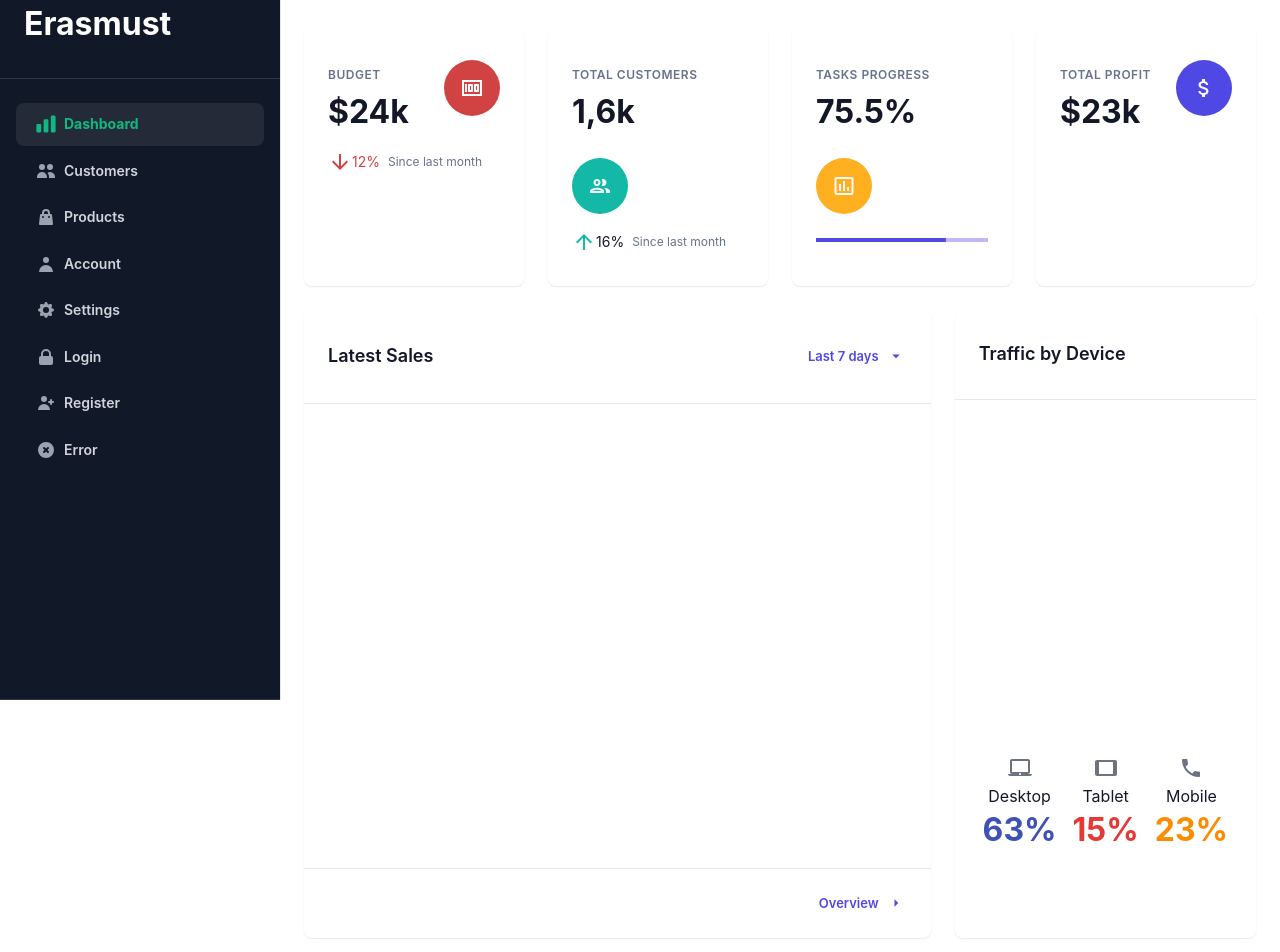
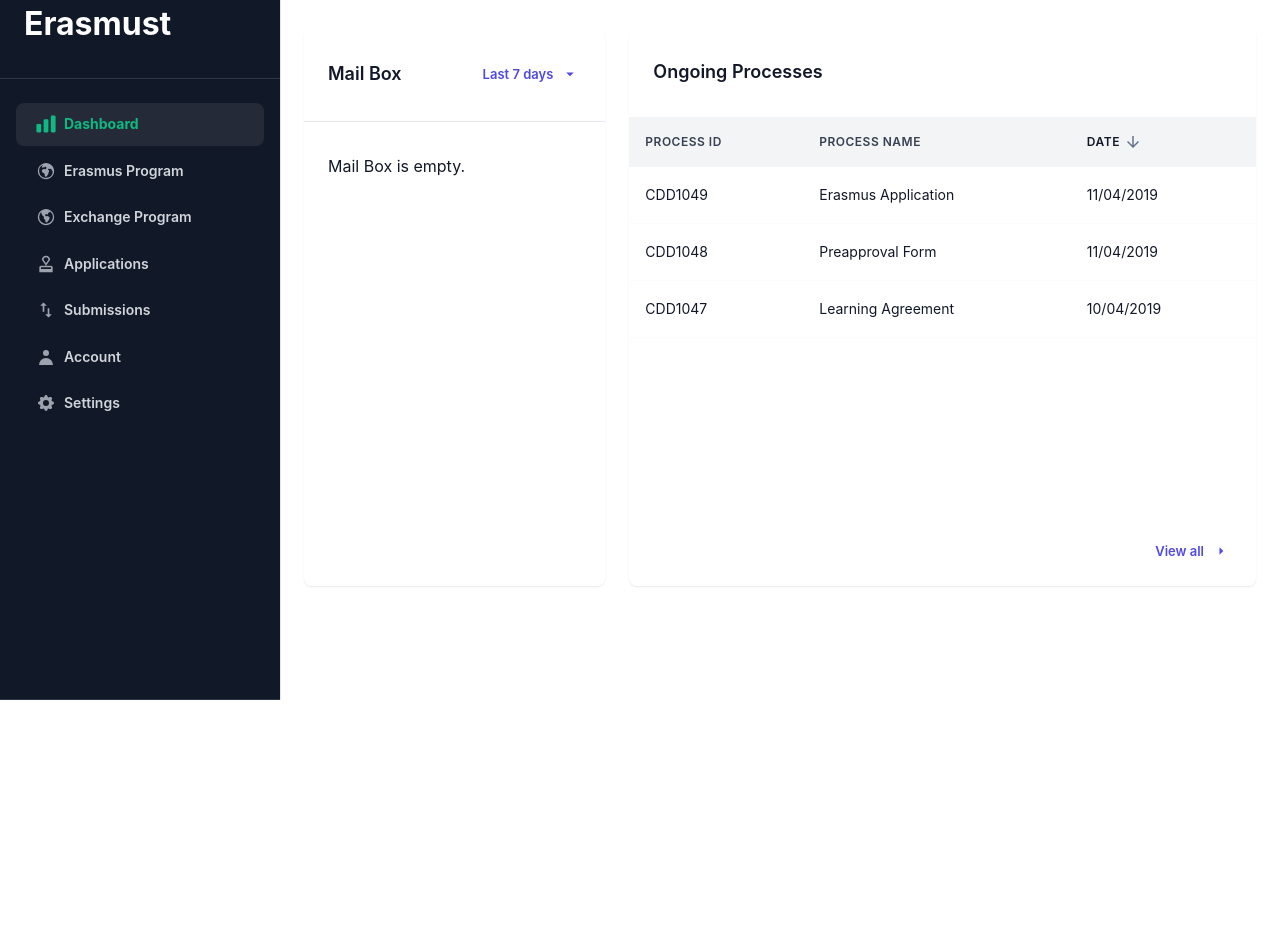
Before and after one commit to tolgaozgun/erasmust, a React (Create React App) app in the folder frontend/: page /dashboardStudent in a window 1280 px wide. Shown: the part 100-1052 px from the top of the page. After the commit the page ends 800 px from the top, so only its background shows below. Built offline with nearby package versions, Linux system fonts and the light colour scheme.

Commit message:
Uptaded dashboard and sidebar

```diff
--- a/frontend/package.json
+++ b/frontend/package.json
@@ -17,6 +17,7 @@
     "react": "^18.2.0",
     "react-chartjs-2": "^4.3.1",
     "react-dom": "^18.2.0",
+    "react-icons": "^4.6.0",
     "react-perfect-scrollbar": "^1.5.8",
     "react-scripts": "^5.0.1",
     "web-vitals": "^2.1.4",
--- a/frontend/src/componentsStudent/account/account-profile-details.js
+++ b/frontend/src/componentsStudent/account/account-profile-details.js
@@ -30,9 +30,7 @@ export const AccountProfileDetails = (props) => {
     firstName: 'Katarina',
     lastName: 'Smith',
     email: 'demo@devias.io',
-    phone: '',
-    state: 'Alabama',
-    country: 'USA'
+    phone: ''
   });
 
   const handleChange = (event) => {
@@ -120,47 +118,6 @@ export const AccountProfileDetails = (props) => {
                 variant="outlined"
               />
             </Grid>
-            <Grid
-              item
-              md={6}
-              xs={12}
-            >
-              <TextField
-                fullWidth
-                label="Country"
-                name="country"
-                onChange={handleChange}
-                required
-                value={values.country}
-                variant="outlined"
-              />
-            </Grid>
-            <Grid
-              item
-              md={6}
-              xs={12}
-            >
-              <TextField
-                fullWidth
-                label="Select State"
-                name="state"
-                onChange={handleChange}
-                required
-                select
-                SelectProps={{ native: true }}
-                value={values.state}
-                variant="outlined"
-              >
-                {states.map((option) => (
-                  <option
-                    key={option.value}
-                    value={option.value}
-                  >
-                    {option.label}
-                  </option>
-                ))}
-              </TextField>
-            </Grid>
           </Grid>
         </CardContent>
         <Divider />
--- a/frontend/src/componentsStudent/account/account-profile.js
+++ b/frontend/src/componentsStudent/account/account-profile.js
@@ -10,12 +10,12 @@ import {
 } from '@mui/material';
 
 const user = {
-  avatar: '/static/images/avatars/avatar_6.png',
-  city: 'Los Angeles',
-  country: 'USA',
-  jobTitle: 'Senior Developer',
-  name: 'Katarina Smith',
-  timezone: 'GTM-7'
+  avatar: '/static/images/avatars/avatar_1.png',
+  city: 'Ankara',
+  country: 'Turkey',
+  jobTitle: 'Student',
+  name: 'John Doe',
+  timezone: 'GTM-3'
 };
 
 export const AccountProfile = (props) => (
--- a/frontend/src/componentsStudent/dashboard-sidebar.js
+++ b/frontend/src/componentsStudent/dashboard-sidebar.js
@@ -12,6 +12,11 @@ import { Users as UsersIcon } from '../icons/users';
 import { XCircle as XCircleIcon } from '../icons/x-circle';
 import { Logo } from './logo';
 import { NavItem } from './nav-item';
+import ImportExportOutlinedIcon from '@mui/icons-material/ImportExportOutlined';
+import ApprovalOutlinedIcon from '@mui/icons-material/ApprovalOutlined';
+import SouthAmericaOutlinedIcon from '@mui/icons-material/SouthAmericaOutlined';
+import { HiGlobeEuropeAfrica } from "react-icons/hi2";
+import { HiGlobeAmericas } from "react-icons/hi2";
 
 const items = [
   {
@@ -20,14 +25,24 @@ const items = [
     title: 'Dashboard'
   },
   {
+    href: '/erasmusProgram',
+    icon: (<HiGlobeEuropeAfrica fontSize="small" />),
+    title: 'Erasmus Program'
+  },
+  {
+    href: '/exchangeProgram',
+    icon: (<HiGlobeAmericas fontSize="small" />),
+    title: 'Exchange Program'
+  },
+  {
     href: '/splash',
-    icon: (<UsersIcon fontSize="small" />),
-    title: 'Customers'
+    icon: (<ApprovalOutlinedIcon fontSize="small" />),
+    title: 'Applications'
   },
   {
     href: '/products',
-    icon: (<ShoppingBagIcon fontSize="small" />),
-    title: 'Products'
+    icon: (<ImportExportOutlinedIcon fontSize="small" />),
+    title: 'Submissions'
   },
   {
     href: '/accountStudent',
@@ -38,21 +53,6 @@ const items = [
     href: '/settingStudent',
     icon: (<CogIcon fontSize="small" />),
     title: 'Settings'
-  },
-  {
-    href: '/login',
-    icon: (<LockIcon fontSize="small" />),
-    title: 'Login'
-  },
-  {
-    href: '/register',
-    icon: (<UserAddIcon fontSize="small" />),
-    title: 'Register'
-  },
-  {
-    href: '/404',
-    icon: (<XCircleIcon fontSize="small" />),
-    title: 'Error'
   }
 ];
 
--- a/frontend/src/componentsStudent/dashboard/latest-orders.js
+++ b/frontend/src/componentsStudent/dashboard/latest-orders.js
@@ -23,76 +23,48 @@ const orders = [
     ref: 'CDD1049',
     amount: 30.5,
     customer: {
-      name: 'Ekaterina Tankova'
+      name: 'Erasmus Application'
     },
     createdAt: 1555016400000,
-    status: 'pending'
+    status: 'approved'
   },
   {
     id: uuid(),
     ref: 'CDD1048',
     amount: 25.1,
     customer: {
-      name: 'Cao Yu'
+      name: 'Preapproval Form'
     },
     createdAt: 1555016400000,
-    status: 'delivered'
+    status: 'approved'
   },
   {
     id: uuid(),
     ref: 'CDD1047',
     amount: 10.99,
     customer: {
-      name: 'Alexa Richardson'
+      name: 'Learning Agreement'
     },
     createdAt: 1554930000000,
-    status: 'refunded'
-  },
-  {
-    id: uuid(),
-    ref: 'CDD1046',
-    amount: 96.43,
-    customer: {
-      name: 'Anje Keizer'
-    },
-    createdAt: 1554757200000,
     status: 'pending'
-  },
-  {
-    id: uuid(),
-    ref: 'CDD1045',
-    amount: 32.54,
-    customer: {
-      name: 'Clarke Gillebert'
-    },
-    createdAt: 1554670800000,
-    status: 'delivered'
-  },
-  {
-    id: uuid(),
-    ref: 'CDD1044',
-    amount: 16.76,
-    customer: {
-      name: 'Adam Denisov'
-    },
-    createdAt: 1554670800000,
-    status: 'delivered'
   }
 ];
 
 export const LatestOrders = (props) => (
   <Card {...props}>
-    <CardHeader title="Latest Orders" />
+    <CardHeader title="Ongoing Processes" />
     <PerfectScrollbar>
-      <Box sx={{ minWidth: 800 }}>
+      <Box sx={{
+        minWidth: 800,
+        height: 400 }}>
         <Table>
           <TableHead>
             <TableRow>
               <TableCell>
-                Order Ref
+                Process ID
               </TableCell>
               <TableCell>
-                Customer
+                Process Name
               </TableCell>
               <TableCell sortDirection="desc">
                 <Tooltip
@@ -129,8 +101,8 @@ export const LatestOrders = (props) => (
                 </TableCell>
                 <TableCell>
                   <SeverityPill
-                    color={(order.status === 'delivered' && 'success')
-                    || (order.status === 'refunded' && 'error')
+                    color={(order.status === 'approved' && 'success')
+                    || (order.status === 'disapproved' && 'error')
                     || 'warning'}
                   >
                     {order.status}
--- a/frontend/src/componentsStudent/dashboard/sales.js
+++ b/frontend/src/componentsStudent/dashboard/sales.js
@@ -1,6 +1,5 @@
-import { Box, Button, Card, CardContent, CardHeader, Divider, useTheme } from '@mui/material';
+import { Box, Button, Card, CardContent, CardHeader, Divider, useTheme, Typography } from '@mui/material';
 import ArrowDropDownIcon from '@mui/icons-material/ArrowDropDown';
-import ArrowRightIcon from '@mui/icons-material/ArrowRight';
 
 export const Sales = (props) => {
   const theme = useTheme();
@@ -91,7 +90,7 @@ export const Sales = (props) => {
             Last 7 days
           </Button>
         )}
-        title="Latest Sales"
+        title="Mail Box"
       />
       <Divider />
       <CardContent>
@@ -101,24 +100,13 @@ export const Sales = (props) => {
             position: 'relative'
           }}
         >
+          <Typography
+          sx={{ mb: 3 }}
+        >
+          Mail Box is empty.
+        </Typography>
         </Box>
       </CardContent>
-      <Divider />
-      <Box
-        sx={{
-          display: 'flex',
-          justifyContent: 'flex-end',
-          p: 2
-        }}
-      >
-        <Button
-          color="primary"
-          endIcon={<ArrowRightIcon fontSize="small" />}
-          size="small"
-        >
-          Overview
-        </Button>
-      </Box>
     </Card>
   );
 };
--- a/frontend/src/pages/splash.js
+++ b/frontend/src/pages/splash.js
@@ -25,6 +25,18 @@ const Splash = () => {
             }}
         >
           <Container maxWidth="xs">
+          <Box
+            display="flex"
+            justifyContent="center"
+            alignItems="center"
+            sx={{ my: 3 }}>
+                <Typography
+                color="textPrimary"
+                variant="h3"
+              >
+                Welcome to Erasmust
+              </Typography>
+            </Box>
             <Box sx={{ py: 2 }}>
                 <Button
                     color="primary"
--- a/frontend/src/pages/student/Dashboard.js
+++ b/frontend/src/pages/student/Dashboard.js
@@ -52,66 +52,12 @@ const DashboardStudent = (props) => {
         >
           <Grid
             item
-            lg={3}
-            sm={6}
-            xl={3}
-            xs={12}
-          >
-            <Budget />
-          </Grid>
-          <Grid
-            item
-            xl={3}
-            lg={3}
-            sm={6}
-            xs={12}
-          >
-            <TotalCustomers />
-          </Grid>
-          <Grid
-            item
-            xl={3}
-            lg={3}
-            sm={6}
-            xs={12}
-          >
-            <TasksProgress />
-          </Grid>
-          <Grid
-            item
-            xl={3}
-            lg={3}
-            sm={6}
-            xs={12}
-          >
-            <TotalProfit sx={{ height: '100%' }} />
-          </Grid>
-          <Grid
-            item
-            lg={8}
-            md={12}
-            xl={9}
-            xs={12}
-          >
-            <Sales />
-          </Grid>
-          <Grid
-            item
             lg={4}
             md={6}
             xl={3}
             xs={12}
           >
-            <TrafficByDevice sx={{ height: '100%' }} />
-          </Grid>
-          <Grid
-            item
-            lg={4}
-            md={6}
-            xl={3}
-            xs={12}
-          >
-            <LatestProducts sx={{ height: '100%' }} />
+            <Sales />
           </Grid>
           <Grid
             item
```
Also changed, not shown: 1 other file (tests, documents, lock files or other folders).
